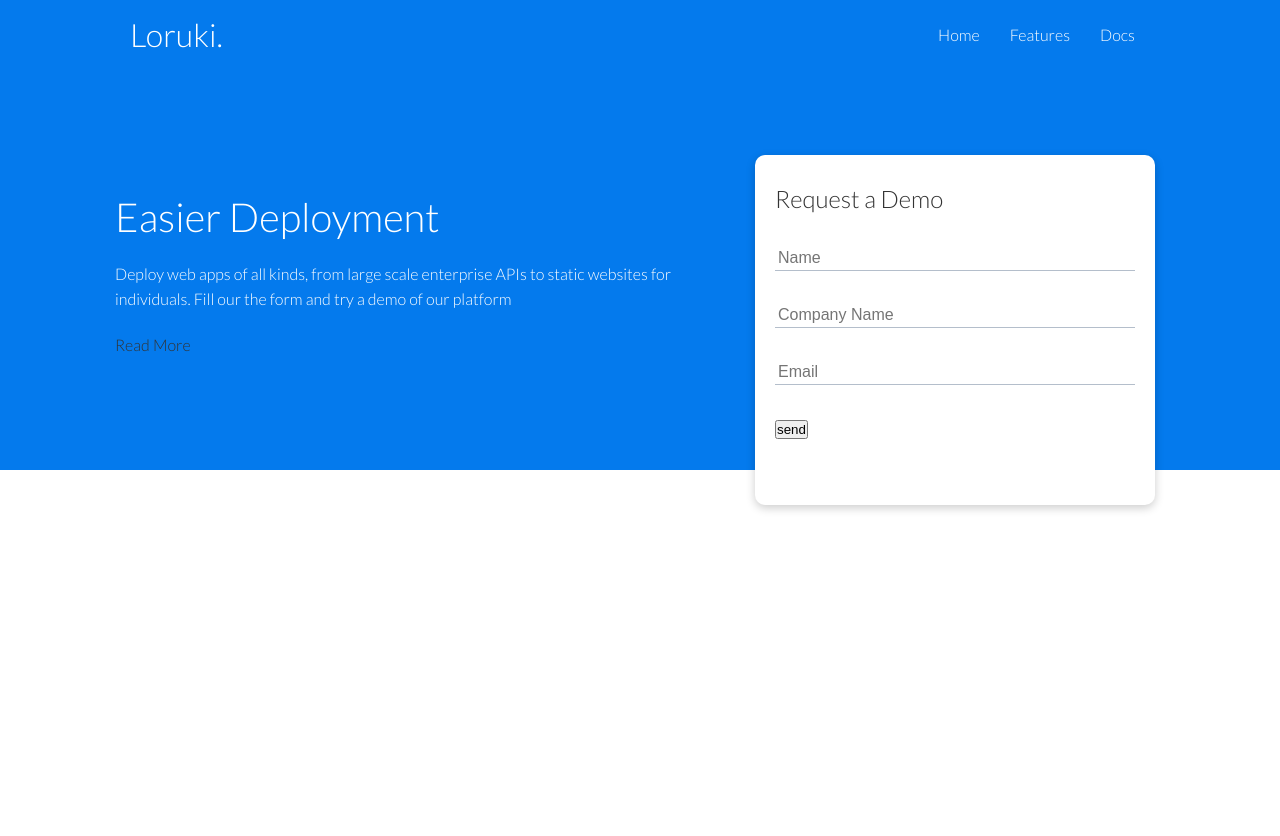
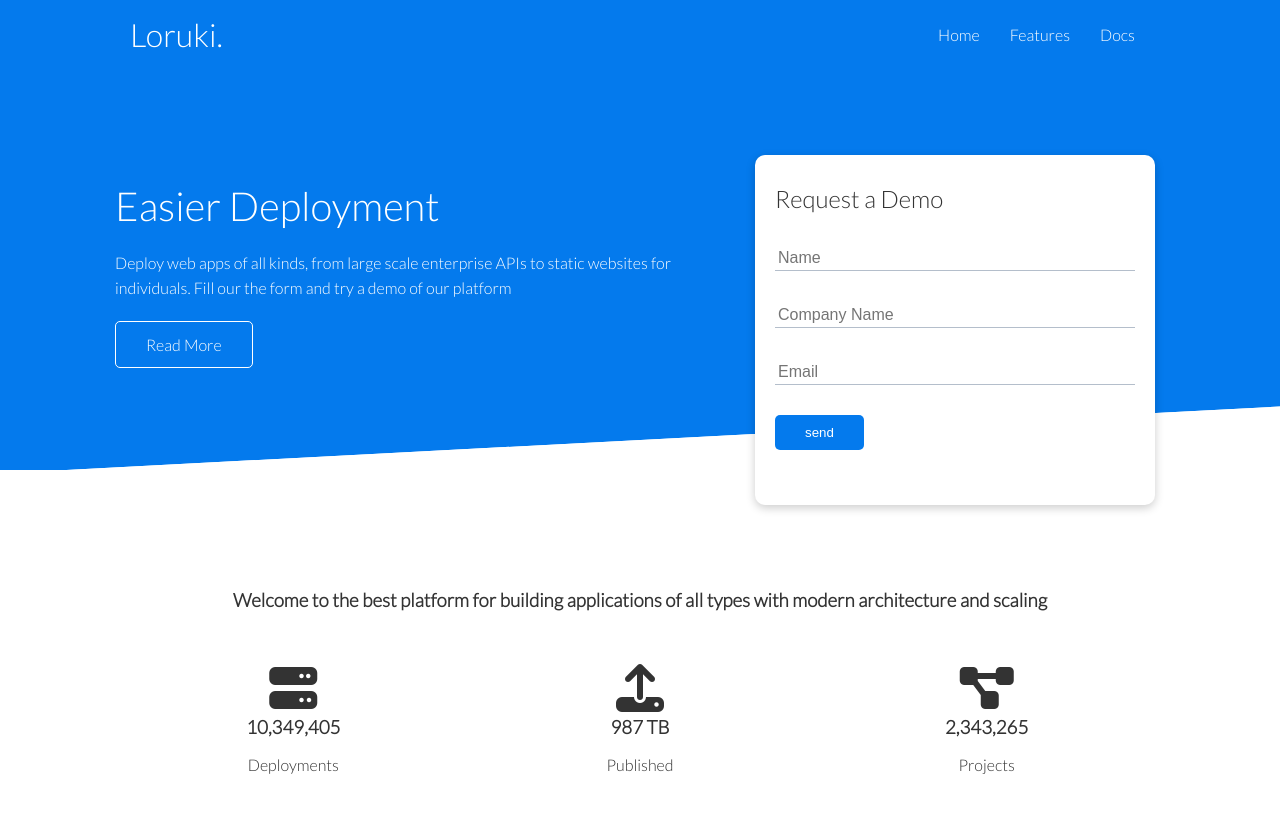
Before and after one commit to BraydonTGS/responsive-website-practice, a plain HTML site: page index.html in a window 1280 px wide. Before the commit the page ends 800 px from the top, so only its background shows below. Drawn offline with Linux system fonts and the light colour scheme.

Commit message:
added a utilities css file, started to work on the stats feature

```diff
--- a/css/style.css
+++ b/css/style.css
@@ -114,34 +114,22 @@ img {
   outline: none;
 }
 
-/* Utilities */
-.container {
-  max-width: 1100px;
-  margin: 0 auto;
-  overflow: auto;
-  padding: 0 40px;
+.showcase::before,
+.showcase::after {
+  content: "";
+  position: absolute;
+  height: 100px;
+  bottom: -70px;
+  right: 0;
+  left: 0;
+  background-color: #fff;
+  transform: skewY(-3deg);
+  -webkit-transform: skewY(-3deg);
+  -moz-transform: skewY(-3deg);
+  -ms-transform: skewY(-3deg);
 }
 
-.card {
-  background-color: #fff;
-  color: #333;
-  border-radius: 10px;
-  box-shadow: 0 3px 10px rgba(0, 0, 0, 0.2);
-  padding: 20px;
-  margin: 10px;
+/* Stats */
+.stats {
+  padding-top: 100px;
 }
-.flex {
-  display: flex;
-  align-items: center;
-  justify-content: center;
-  height: 100%;
-}
-
-.grid {
-  height: 100%;
-  display: grid;
-  grid-template-columns: repeat(2, 1fr);
-  gap: 20px;
-  justify-content: center;
-  align-items: center;
-}
--- /dev/null
+++ b/css/utilities.css
@@ -0,0 +1,78 @@
+/* Utilities */
+.container {
+  max-width: 1100px;
+  margin: 0 auto;
+  overflow: auto;
+  padding: 0 40px;
+}
+
+.card {
+  background-color: #fff;
+  color: #333;
+  border-radius: 10px;
+  box-shadow: 0 3px 10px rgba(0, 0, 0, 0.2);
+  padding: 20px;
+  margin: 10px;
+}
+
+.btn {
+  display: inline-block;
+  padding: 10px 30px;
+  cursor: pointer;
+  background: var(--primary-color);
+  color: #fff;
+  border: none;
+  border-radius: 5px;
+}
+
+.btn-outline {
+  background-color: transparent;
+  border: 1px #fff solid;
+}
+
+.btn:hover {
+  transform: scale(0.98);
+}
+.text-center {
+  text-align: center;
+}
+.flex {
+  display: flex;
+  align-items: center;
+  justify-content: center;
+  height: 100%;
+}
+
+.grid {
+  height: 100%;
+  display: grid;
+  grid-template-columns: repeat(2, 1fr);
+  gap: 20px;
+  justify-content: center;
+  align-items: center;
+}
+
+.grid-3 {
+  grid-template-columns: repeat(3, 1fr);
+}
+
+/* Margin */
+.my-1 {
+  margin: 1rem 0;
+}
+
+.my-2 {
+  margin: 1.5rem 0;
+}
+
+.my-3 {
+  margin: 2rem 0;
+}
+
+.my-4 {
+  margin: 3rem 0;
+}
+
+.my-5 {
+  margin: 4rem 0;
+}
--- a/index.html
+++ b/index.html
@@ -12,6 +12,7 @@
       referrerpolicy="no-referrer"
     />
     <link rel="stylesheet" href="css/style.css" />
+    <link rel="stylesheet" href="css/utilities.css" />
     <title>Loruki | Cloud Hosting For Everyone</title>
   </head>
   <body>
@@ -63,5 +64,31 @@
         </div>
       </div>
     </section>
+    <!-- Stats -->
+    <section class="stats">
+      <div class="container">
+        <h3 class="stats-heading text-center my-1">
+          Welcome to the best platform for building applications of all types
+          with modern architecture and scaling
+        </h3>
+        <div class="grid grid-3 text-center my-4">
+          <div>
+            <i class="fas fa-server fa-3x"></i>
+            <h3>10,349,405</h3>
+            <p class="text-secondary">Deployments</p>
+          </div>
+          <div>
+            <i class="fas fa-upload fa-3x"></i>
+            <h3>987 TB</h3>
+            <p class="text-secondary">Published</p>
+          </div>
+          <div>
+            <i class="fas fa-project-diagram fa-3x"></i>
+            <h3>2,343,265</h3>
+            <p class="text-secondary">Projects</p>
+          </div>
+        </div>
+      </div>
+    </section>
   </body>
 </html>
```
